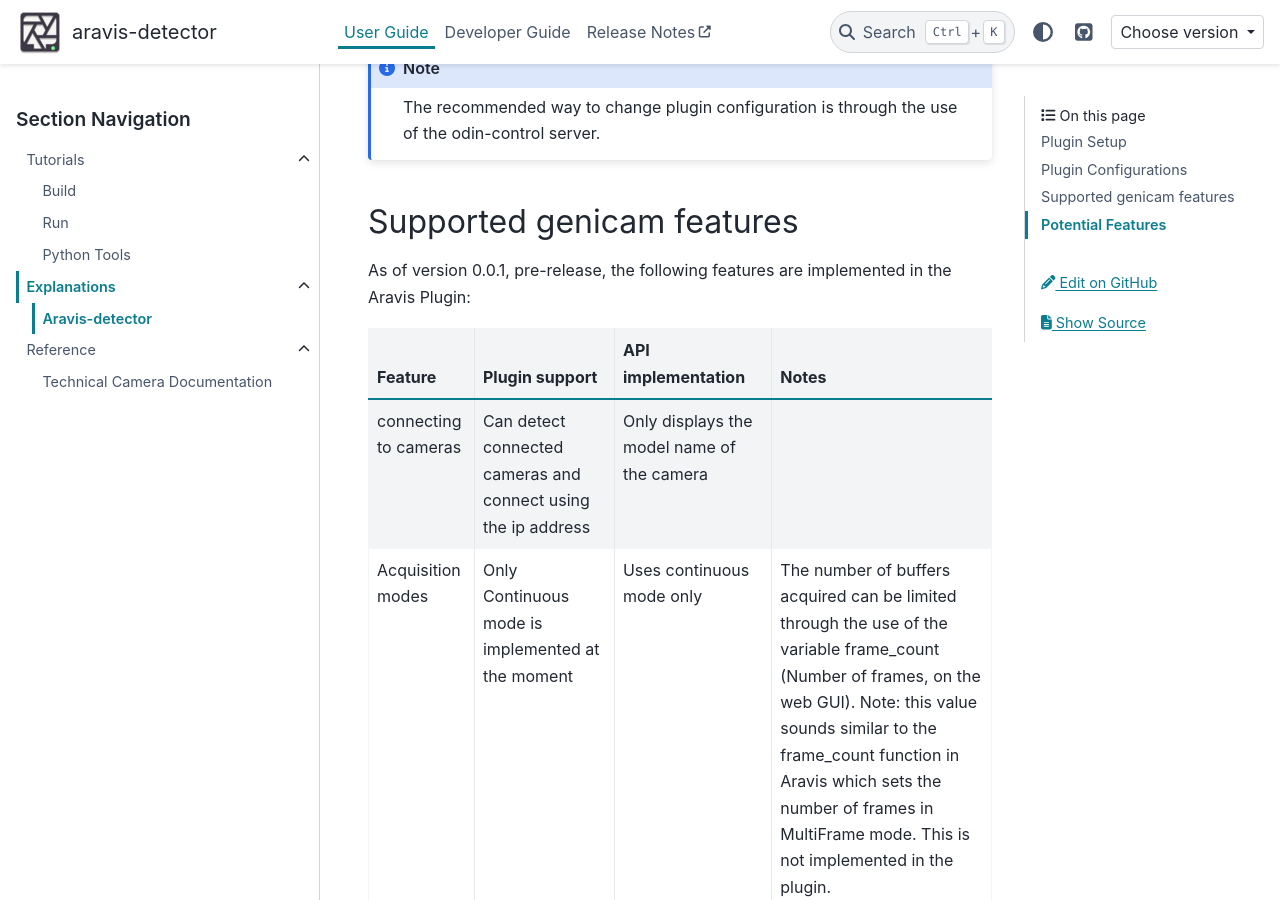
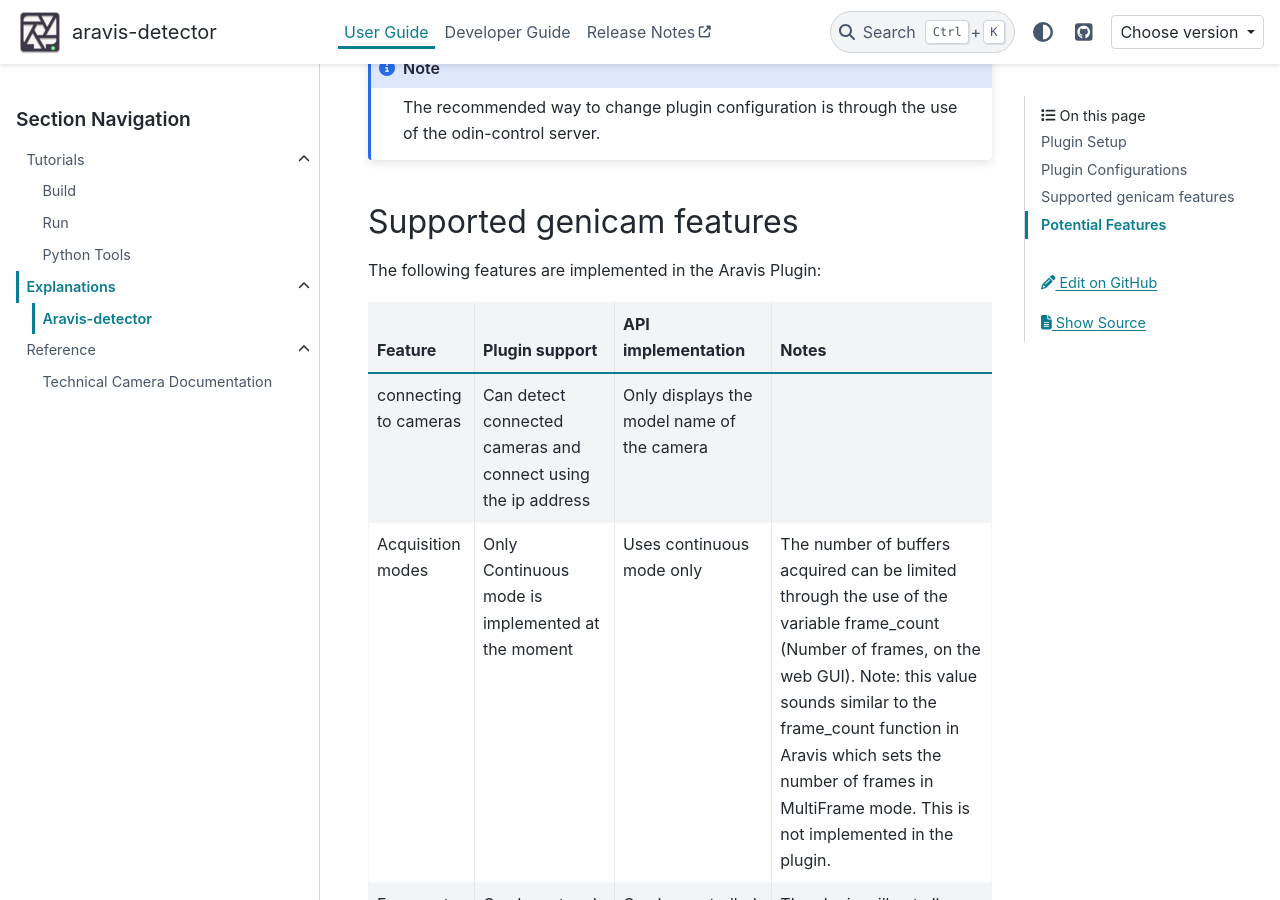
Before and after one commit to Observatory-Sciences/aravis-detector, a Sphinx documentation site: the page built from docs/user/explanations/aravis-detector.md, in a window 1280 px wide and 900 px high, scrolled down 2816 px. Built offline with Sphinx 7.4.7 and the PyData theme 0.15.4, drawn with Linux system fonts in a browser that asks for light colours.

Commit message:
Update docs/user/explanations/aravis-detector.md
Co-authored-by: Ulrik Kofoed Pedersen <ulrikpedersen@users.noreply.github.com>

```diff
--- a/docs/user/explanations/aravis-detector.md
+++ b/docs/user/explanations/aravis-detector.md
@@ -78,7 +78,7 @@ The recommended way to change plugin configuration is through the use of the odi
 
 ## Supported genicam features
 
-As of version 0.0.1, pre-release, the following features are implemented in the Aravis Plugin:
+The following features are implemented in the Aravis Plugin:
 
 | Feature | Plugin support | API implementation | Notes|
 |---------|----------------|--------------------|------|
```
